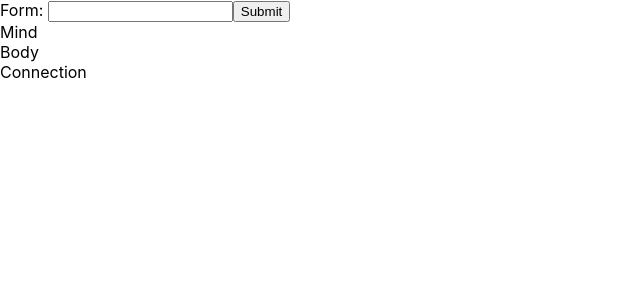
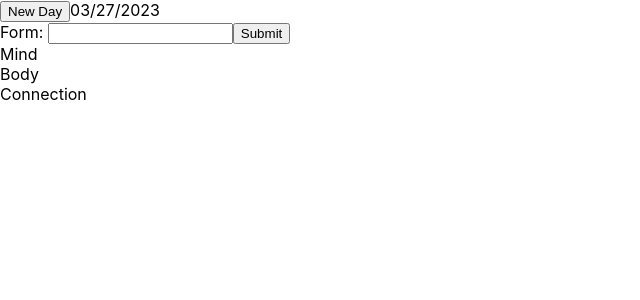
Before and after one commit to nehemiahh23/p2-cntrd-mindbody, a React (Create React App) app: page / in a window 1280 px wide. Shown: the top 300 px of the page, without its empty margins (0-640 px from the left). Built offline with nearby package versions, Linux system fonts and the light colour scheme.

Commit message:
add base day incrementer

```diff
--- a/src/components/App.js
+++ b/src/components/App.js
@@ -3,13 +3,23 @@ import Form from "./Form"
 import Mind from "./Mind"
 import Body from "./Body"
 import Connection from "./Connection";
+import moment from "moment";
 
 function App() {
 
   const [submit, setSubmit] = useState(false)
+  const [dateObj, setDateObj] = useState(moment())
+  const [activeDate, setActiveDate] = useState(dateObj.format("L"))
+
+  function dateIncrement() {
+    setDateObj(dateObj.add(1, "days"))
+    setActiveDate(dateObj.format("L"))
+  }
 
   return (
     <>
+      <button onClick={dateIncrement}>New Day</button>
+      <span>{ activeDate }</span>
       <Form submit={submit} setSubmit={setSubmit}/>
       <Mind />
       <Body />
```
